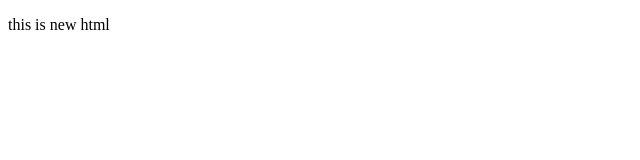
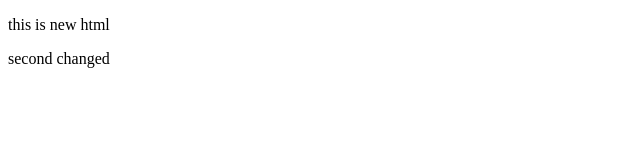
Before and after one commit to chododa99/chododa99, a plain HTML site: page new.html in a window 1280 px wide. Shown: the full height of the page, 0-640 px from the left. Drawn offline with Linux system fonts and the light colour scheme.

Commit message:
new html test

```diff
--- a/new.html
+++ b/new.html
@@ -8,5 +8,6 @@
 </head>
 <body>
   <p>this is new html</p>
+  <p>second changed</p>
 </body>
 </html>
```
